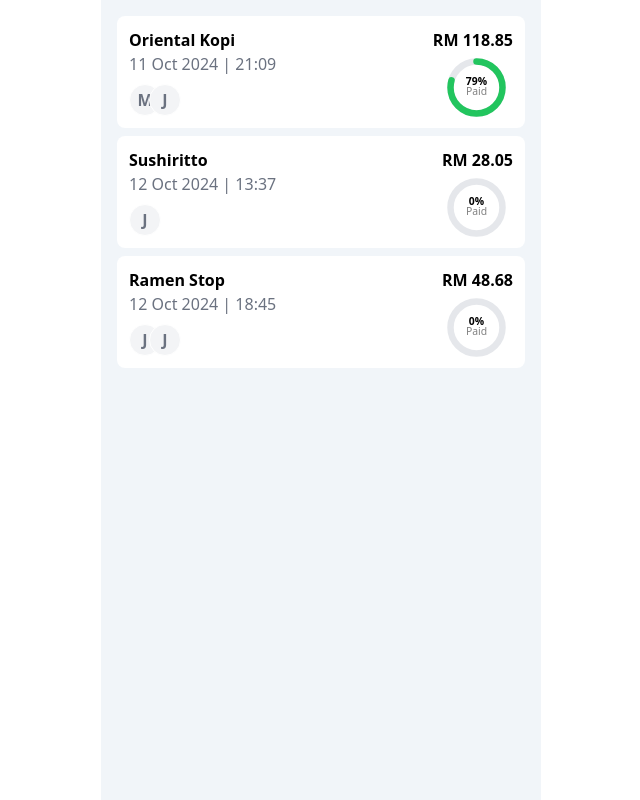
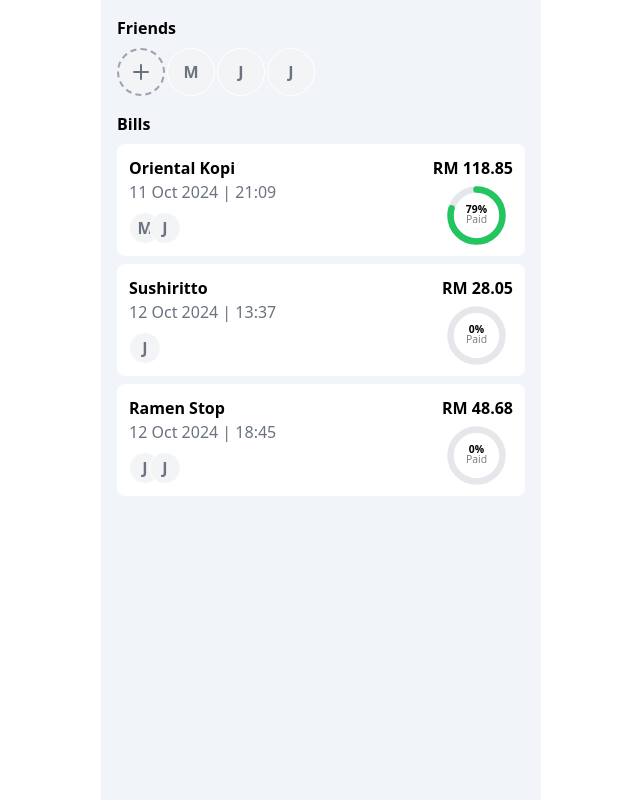
Before and after one commit to rulkimi/splitr, a React (Vite) app in the folder client/: page / in a window 1280 px wide. Shown: the whole page, without its empty margins (319-959 px from the left). Built offline with nearby package versions, Linux system fonts and the light colour scheme.

Commit message:
add friends

```diff
--- a/client/data-structures/friends.json
+++ b/client/data-structures/friends.json
@@ -1,5 +1,4 @@
-{
-  "friends": [
+[
   {
     "id": "1",
     "name": "Melissa",
@@ -41,4 +40,3 @@
     ]
   }
 ]
-}
--- a/client/src/App.tsx
+++ b/client/src/App.tsx
@@ -1,6 +1,5 @@
-import BaseLayout from "@/layouts";
-import { QueryClient, QueryClientProvider, useQuery } from "@tanstack/react-query";
-import RadialProgressBar from "@/components/radial-progress-bar";
+import { QueryClient, QueryClientProvider } from "@tanstack/react-query";
+import Home from "@/pages/home";
 
 const queryClient = new QueryClient();
 
@@ -11,105 +10,3 @@
     </QueryClientProvider>
   )
 }
-
-export interface Item {
-  item_id: string;
-  name: string;
-  quantity: number;
-  unit_price: number;
-  total_price: number;
-  assigned_to: number | null;
-}
-
-export interface Friend {
-  id: number;
-  name: string;
-  photo: string | null;
-  amount_owed: number;
-  paid: boolean;
-  items: {
-    item_id: string;
-    name: string;
-    quantity: number;
-    unit_price: number;
-    total_price: number;
-  }[];
-}
-
-export interface Bill {
-  id: string;
-  restaurant_name: string;
-  date: string;
-  time: string;
-  financial_summary: {
-    subtotal: number;
-    tax: number;
-    service_charge: number;
-    total: number;
-    total_paid: number;
-  };
-  items: Item[];
-  friends: Friend[];
-}
-
-
-function Home() {
-  const fetchBills = async (): Promise<Bill[]> => {
-    const res = await fetch("/data-structures/bills.json");
-    return res.json();
-  };
-
-  const { data: bills } = useQuery({
-    queryKey: ["bills"],
-    queryFn: fetchBills,
-  });
-
-  return (
-    <BaseLayout>
-      <ul className="space-y-2">
-        {bills?.map((bill: Bill) => (
-          <BillList key={bill.id} bill={bill} />
-        ))}
-      </ul>
-    </BaseLayout>
-  );
-}
-
-export const BillList: React.FC<{ bill: Bill}> = ({ bill }) => {
-  return (
-    <li className="bg-white p-3 rounded-lg space-y-2 relative">
-      <div>
-        <div className="flex justify-between gap-2 font-semibold">
-          <div>{bill.restaurant_name}</div>
-          <div>RM {bill.financial_summary.total}</div>
-        </div>
-        <div className="text-gray-500">{bill.date} | {bill.time}</div>
-      </div>
-      <ul className="flex">
-        {bill.friends.map((friend, index) => (
-          <FriendIcon key={friend.id} friend={friend} index={index} />
-        ))}
-      </ul>
-      <div className="absolute bottom-2 right-4">
-        <RadialProgressBar
-          progress={Math.round((bill.financial_summary.total_paid / bill.financial_summary.total) * 100)}
-          size={65}
-          color="text-green-500"
-        />
-      </div>
-    </li>
-  )
-}
-
-const FriendIcon: React.FC<{ friend: Friend, index: number }> = ({ friend, index }) => {
-  return (
-    <li className={`${index === 0 ? '' : 'ml-[-12px]' }`}>
-      <div
-        className="bg-gray-100 w-8 h-8 flex items-center justify-center rounded-full aspect-square font-bold text-gray-500 border border-white"
-        title={friend.name}
-      >
-        {friend.photo ? friend.photo : friend.name.charAt(0)}
-      </div>
-    </li>
-  )
-}
--- /dev/null
+++ b/client/src/components/friend-icon.tsx
@@ -0,0 +1,16 @@
+import { type Friend } from "@/pages/home";
+
+const FriendIcon: React.FC<{ friend: Friend, className?: string, size?: "lg" | "md" }> = ({ friend, className, size }) => {
+  return (
+    <li className={className}>
+      <div
+        className={`bg-gray-100 ${size === 'lg' ? 'w-12 h-12' : 'w-8 h-8'} flex items-center justify-center rounded-full aspect-square font-bold text-gray-500 border border-white`}
+        title={friend.name}
+      >
+        {friend.photo ? friend.photo : friend.name.charAt(0)}
+      </div>
+    </li>
+  )
+}
+
+export default FriendIcon;
--- /dev/null
+++ b/client/src/components/friends.tsx
@@ -0,0 +1,35 @@
+import FriendIcon from "@/components/friend-icon";
+import { type Friend } from "@/pages/home";
+import { useQuery } from "@tanstack/react-query";
+import { Plus } from "lucide-react";
+
+const Friends = () => {
+  const fetchFriends = async (): Promise<Friend[]> => {
+    const res = await fetch("/data-structures/friends.json");
+    return res.json();
+  };
+
+  const { data: friends } = useQuery({
+    queryKey: ["friends"],
+    queryFn: fetchFriends,
+  });
+
+  return (
+    <div className="flex gap-0.5">
+      <div
+        className="bg-gray-100 w-12 h-12 flex items-center justify-center rounded-full aspect-square font-bold border-2 border-gray-400 border-dashed"
+      >
+        <Plus className="text-gray-500" />
+      </div>
+      <ul className="flex gap-0.5">
+        {friends?.map(friend => (
+          <li key={friend.id}>
+            <FriendIcon size="lg" friend={friend} />
+          </li>
+        ))}
+      </ul>
+    </div>
+  )
+}
+
+export default Friends;
--- /dev/null
+++ b/client/src/pages/home.tsx
@@ -0,0 +1,107 @@
+import BaseLayout from "@/layouts";
+import RadialProgressBar from "@/components/radial-progress-bar";
+import FriendIcon from "@/components/friend-icon";
+import Friends from "@/components/friends";
+
+import { useQuery } from "@tanstack/react-query";
+
+export interface Item {
+  item_id: string;
+  name: string;
+  quantity: number;
+  unit_price: number;
+  total_price: number;
+  assigned_to: number | null;
+}
+
+export interface Friend {
+  id: number;
+  name: string;
+  photo: string | null;
+  amount_owed: number;
+  paid: boolean;
+  items: {
+    item_id: string;
+    name: string;
+    quantity: number;
+    unit_price: number;
+    total_price: number;
+  }[];
+}
+
+export interface Bill {
+  id: string;
+  restaurant_name: string;
+  date: string;
+  time: string;
+  financial_summary: {
+    subtotal: number;
+    tax: number;
+    service_charge: number;
+    total: number;
+    total_paid: number;
+  };
+  items: Item[];
+  friends: Friend[];
+}
+
+export default function Home() {
+  const fetchBills = async (): Promise<Bill[]> => {
+    const res = await fetch("/data-structures/bills.json");
+    return res.json();
+  };
+
+  const { data: bills } = useQuery({
+    queryKey: ["bills"],
+    queryFn: fetchBills,
+  });
+
+  return (
+    <BaseLayout className="space-y-4">
+      <div className="space-y-2">
+        <span className="font-semibold">Friends</span>
+        <Friends />
+      </div>
+      <div className="space-y-2">
+        <span className="font-semibold">Bills</span>
+        {bills ? <Bills bills={bills} /> : 'No bills found.'}
+      </div>
+    </BaseLayout>
+  );
+};
+
+const Bills: React.FC<{ bills: Bill[]}> = ({ bills }) => {
+  return (
+    <ul className="space-y-2">
+      {bills.map((bill: Bill) => (
+        <BillList key={bill.id} bill={bill} />
+      ))}
+    </ul>
+  )
+}
+
+export const BillList: React.FC<{ bill: Bill}> = ({ bill }) => {
+  return (
+    <li className="bg-white p-3 rounded-lg space-y-2 relative">
+      <div>
+        <div className="flex justify-between gap-2 font-semibold">
+          <div>{bill.restaurant_name}</div>
+          <div>RM {bill.financial_summary.total}</div>
+        </div>
+        <div className="text-gray-500">{bill.date} | {bill.time}</div>
+      </div>
+      <ul className="flex">
+        {bill.friends.map((friend, index) => (
+          <FriendIcon key={friend.id} friend={friend} className={`${index === 0 ? '' : 'ml-[-12px]' }`} />
+        ))}
+      </ul>
+      <div className="absolute bottom-2 right-4">
+        <RadialProgressBar
+          progress={Math.round((bill.financial_summary.total_paid / bill.financial_summary.total) * 100)}
+          size={65}
+          color="text-green-500"
+        />
+      </div>
+    </li>
+  )
+}
```
Lines whose indentation alone changed are shown as unchanged.
